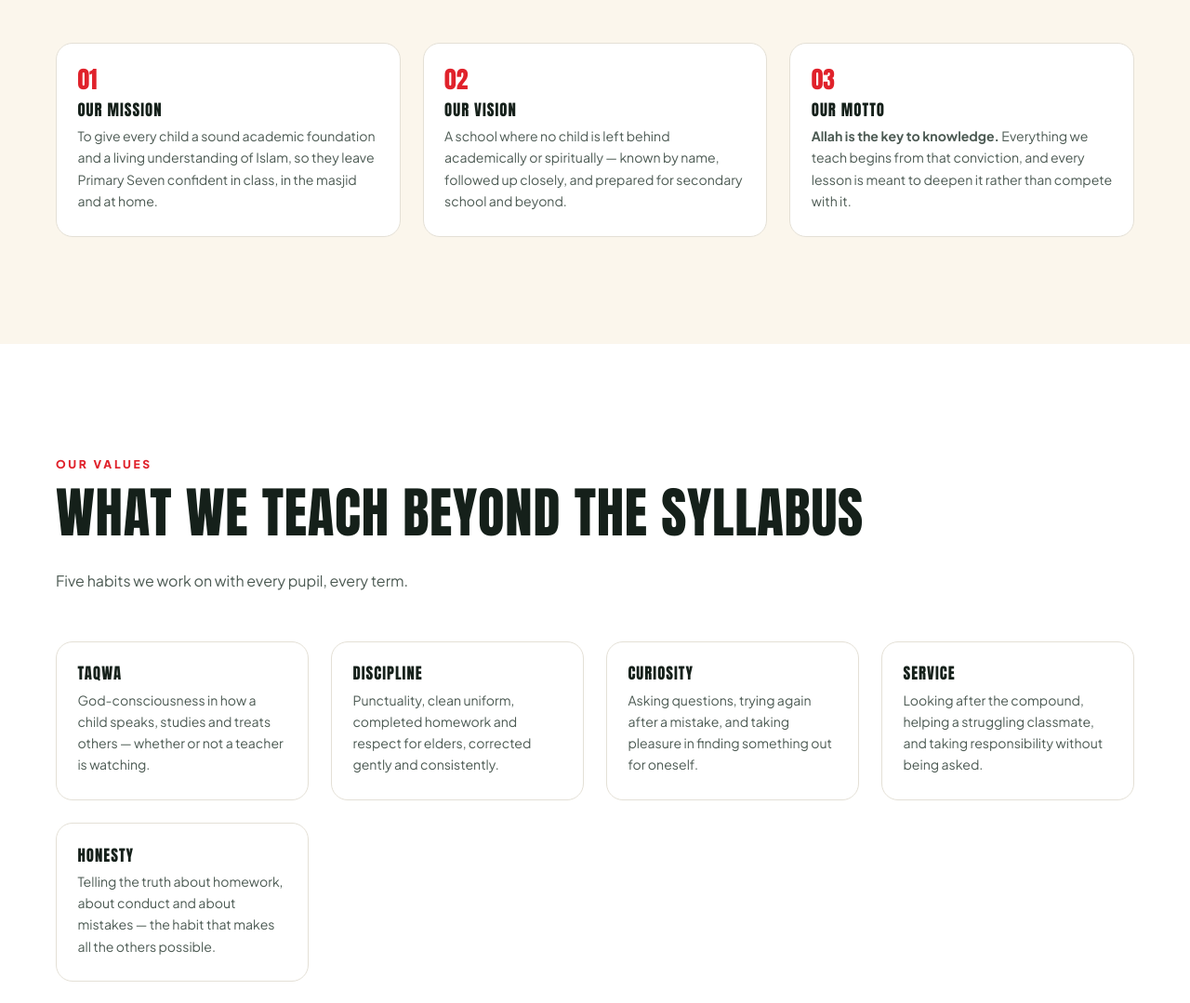
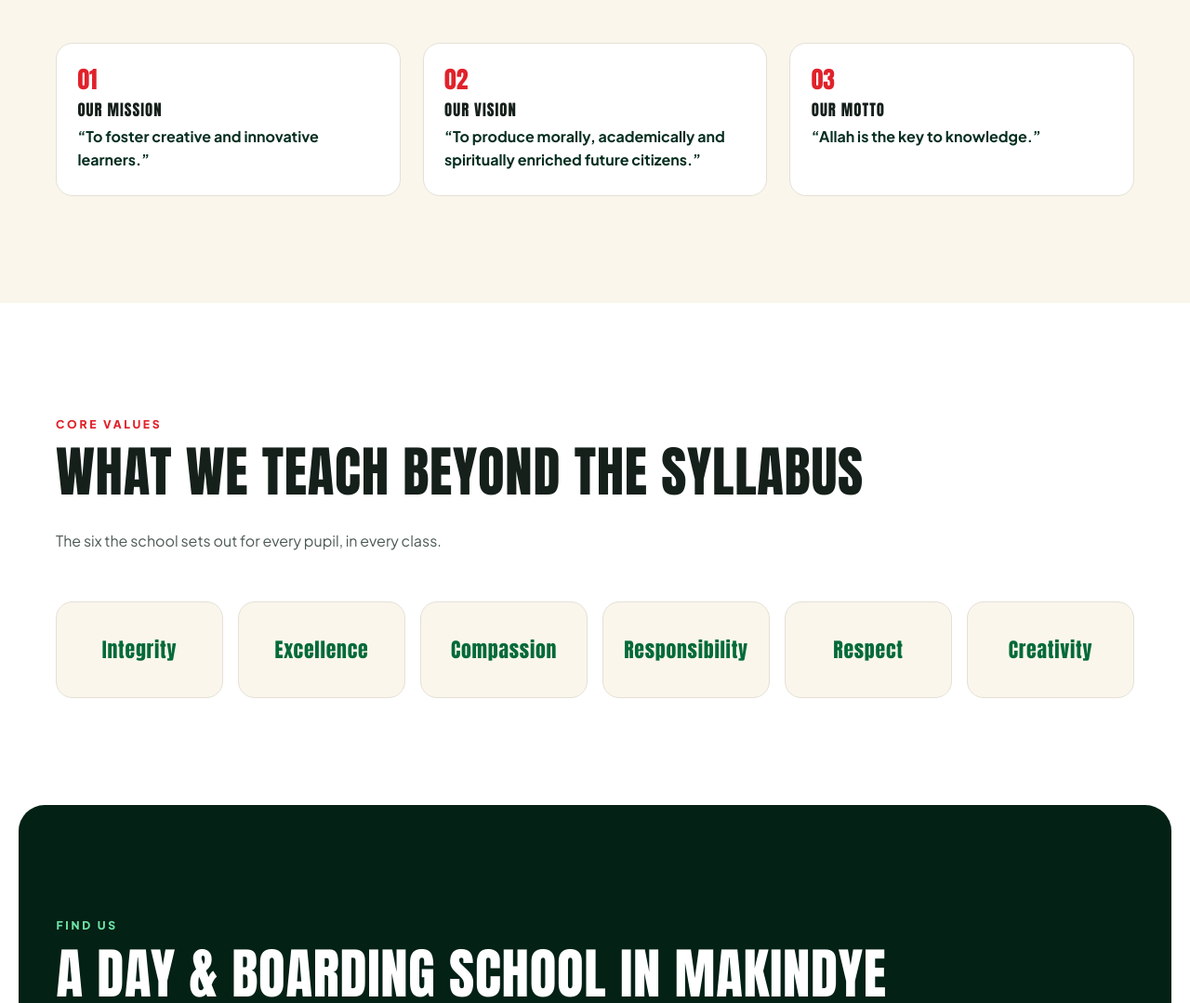
Before and after one commit to josebanzuma1-cell/RAYAAT-ISLAMIC-SITE, a plain HTML site: page about.html in a window 1280 px wide. Shown: the part 1641-2720 px from the top of the page at 93% size. Drawn offline with Linux system fonts and the light colour scheme.

Commit message:
Use the school's real mission, vision and core values
Taken from the posters in the school office, supplied as photographs. These
replace text that had been written for the site rather than taken from the
school: two invented statements and five invented values.

The three statements are now quoted exactly, with nothing written around
them, and the six core values are set as a grid of their own rather than
padded out with descriptions that would have to be invented.

Co-Authored-By: Claude Opus 5 <noreply@anthropic.com>

```diff
--- a/about.html
+++ b/about.html
@@ -84,20 +84,18 @@
       <article class="card reveal">
         <span class="card__num">01</span>
         <h3>Our Mission</h3>
-        <p>To give every child a sound academic foundation and a living understanding of Islam, so they
-           leave Primary Seven confident in class, in the masjid and at home.</p>
+        <p class="statement">&ldquo;To foster creative and innovative learners.&rdquo;</p>
       </article>
       <article class="card reveal">
         <span class="card__num">02</span>
         <h3>Our Vision</h3>
-        <p>A school where no child is left behind academically or spiritually &mdash; known by name,
-           followed up closely, and prepared for secondary school and beyond.</p>
+        <p class="statement">&ldquo;To produce morally, academically and spiritually enriched
+           future citizens.&rdquo;</p>
       </article>
       <article class="card reveal">
         <span class="card__num">03</span>
         <h3>Our Motto</h3>
-        <p><strong>Allah is the key to knowledge.</strong> Everything we teach begins from that
-           conviction, and every lesson is meant to deepen it rather than compete with it.</p>
+        <p class="statement">&ldquo;Allah is the key to knowledge.&rdquo;</p>
       </article>
     </div>
   </div>
@@ -106,19 +104,20 @@
 <section class="section wrap">
   <div class="section-head reveal">
     <div>
-      <span class="eyebrow">Our Values</span>
+      <span class="eyebrow">Core Values</span>
       <h2>What We Teach Beyond the Syllabus</h2>
     </div>
-    <p>Five habits we work on with every pupil, every term.</p>
+    <p>The six the school sets out for every pupil, in every class.</p>
   </div>
 
-  <div class="cards">
-    <article class="card reveal"><h3>Taqwa</h3><p>God-consciousness in how a child speaks, studies and treats others &mdash; whether or not a teacher is watching.</p></article>
-    <article class="card reveal"><h3>Discipline</h3><p>Punctuality, clean uniform, completed homework and respect for elders, corrected gently and consistently.</p></article>
-    <article class="card reveal"><h3>Curiosity</h3><p>Asking questions, trying again after a mistake, and taking pleasure in finding something out for oneself.</p></article>
-    <article class="card reveal"><h3>Service</h3><p>Looking after the compound, helping a struggling classmate, and taking responsibility without being asked.</p></article>
-    <article class="card reveal"><h3>Honesty</h3><p>Telling the truth about homework, about conduct and about mistakes &mdash; the habit that makes all the others possible.</p></article>
-  </div>
+  <ul class="values reveal">
+    <li>Integrity</li>
+    <li>Excellence</li>
+    <li>Compassion</li>
+    <li>Responsibility</li>
+    <li>Respect</li>
+    <li>Creativity</li>
+  </ul>
 </section>
 
 <section class="section dark">
--- a/assets/css/styles.css
+++ b/assets/css/styles.css
@@ -868,3 +868,50 @@ tbody tr:hover { background: var(--cream); }
   text-transform: none;
   color: var(--ink-soft);
 }
+
+/* 17. Official statements and core values (about page) -------------------- */
+/* The mission, vision and motto are the school's own published wording, as
+   displayed on the office wall. They are quoted rather than paraphrased, so
+   each card carries the statement alone and nothing written around it. */
+.card .statement {
+  font-size: 1rem;
+  color: var(--green-ink);
+  font-weight: 600;
+  line-height: 1.55;
+}
+
+/* Six core values, one word each. There is nothing to elaborate here that
+   would not be invented, so they are set as the office poster sets them. */
+.values {
+  display: grid;
+  grid-template-columns: repeat(auto-fit, minmax(165px, 1fr));
+  gap: clamp(10px, 1.3vw, 16px);
+  margin: 0;
+  padding: 0;
+  list-style: none;
+}
+.values li {
+  display: flex;
+  align-items: center;
+  justify-content: center;
+  min-height: 104px;
+  padding: 1.3rem 1rem;
+  text-align: center;
+  background: var(--cream);
+  border: 1px solid var(--line);
+  border-radius: var(--r-md);
+  font-family: var(--font-display);
+  font-size: clamp(1.1rem, 1.7vw, 1.45rem);
+  letter-spacing: .035em;
+  color: var(--green-deep);
+  transition: transform .3s ease, box-shadow .3s ease, background-color .3s ease;
+}
+.values li:hover {
+  transform: translateY(-5px);
+  box-shadow: var(--shadow-md);
+  background: var(--paper);
+}
+@media (prefers-reduced-motion: reduce) {
+  .values li { transition: none; }
+  .values li:hover { transform: none; }
+}
```
Also changed, not shown: 1 other file.
